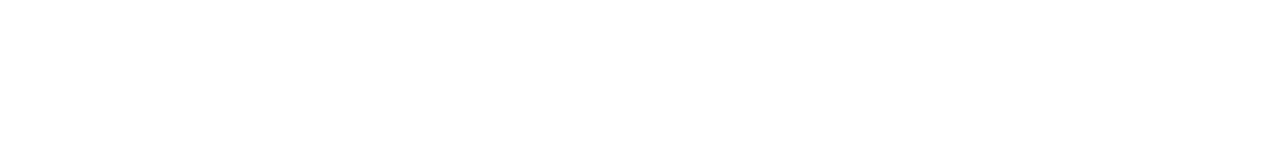
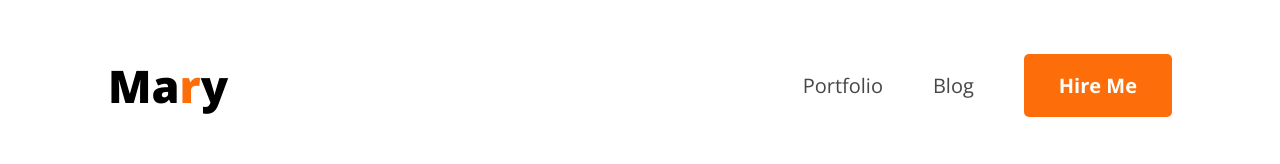
Before and after one commit to Deepu5063/module6-portfolio, a plain HTML site: page index.html in a window 1280 px wide. Drawn offline with nearby package versions, Linux system fonts and the light colour scheme.

Commit message:
nav bar complete

```diff
--- a/index.html
+++ b/index.html
@@ -4,10 +4,19 @@
     <meta charset="UTF-8">
     <meta name="viewport" content="width=device-width, initial-scale=1.0">
     <title>Module-6 portfolio</title>
+    <link rel="stylesheet" href="style/style.css">
 </head>
 <body>
     <header>
-       <!-- abcd -->
+       <!-- Nav bar start -->
+        <nav>
+            <h3 class="nav-title">Ma<span class="style">r</span>y</h3>
+            <ul>
+                <li><a class="dark-2" href="">Portfolio</a></li>
+                <li><a class="dark-2" href="">Blog</a></li>
+                <li><a class="dark-2" href=""><button class="hire-me">Hire Me</button></a></li>
+            </ul>
+        </nav>
     </header>
     <main>
 
--- /dev/null
+++ b/style/style.css
@@ -0,0 +1,44 @@
+@import url('https://fonts.googleapis.com/css2?family=Open+Sans:ital,wght@0,300..800;1,300..800&display=swap');
+/* nav style */
+*{
+    font-family: "Open Sans", serif;
+}
+nav{
+    display: flex;
+    align-items: center;
+    justify-content: space-between;
+    margin: 10px 100px;
+}
+.nav-title{
+    font-weight: 800;
+    font-size: 45px;
+}
+h3 .style{
+    color: rgb(253, 110, 10);
+}
+nav ul{
+    display: flex;
+    align-items: center;
+}
+nav ul li{
+    list-style: none;
+}
+nav li a{
+    text-decoration: none;
+    font-size: 20px;
+    margin-left: 50px;
+}
+.dark-2{
+    color: rgb(71, 71, 71);
+}
+.hire-me{
+    background-color: rgb(253, 110, 10);
+    font-size: 20px;
+    color: white;
+    font-weight: bold;
+    border: none;
+    border-radius: 5px;
+    padding: 18px 35px;
+    /* height: 64px;
+    width: 150px; */
+}
```
Also changed, not shown: images/developer.png (added), images/hardy.png (added), images/header_bg.png (added), images/icons/facebook.png (added), images/icons/insta.png (added), images/icons/js.png (added), images/icons/mongo.png (added), images/icons/nodejs.png (added), images/icons/react.png (added), images/icons/twitter.png (added).
